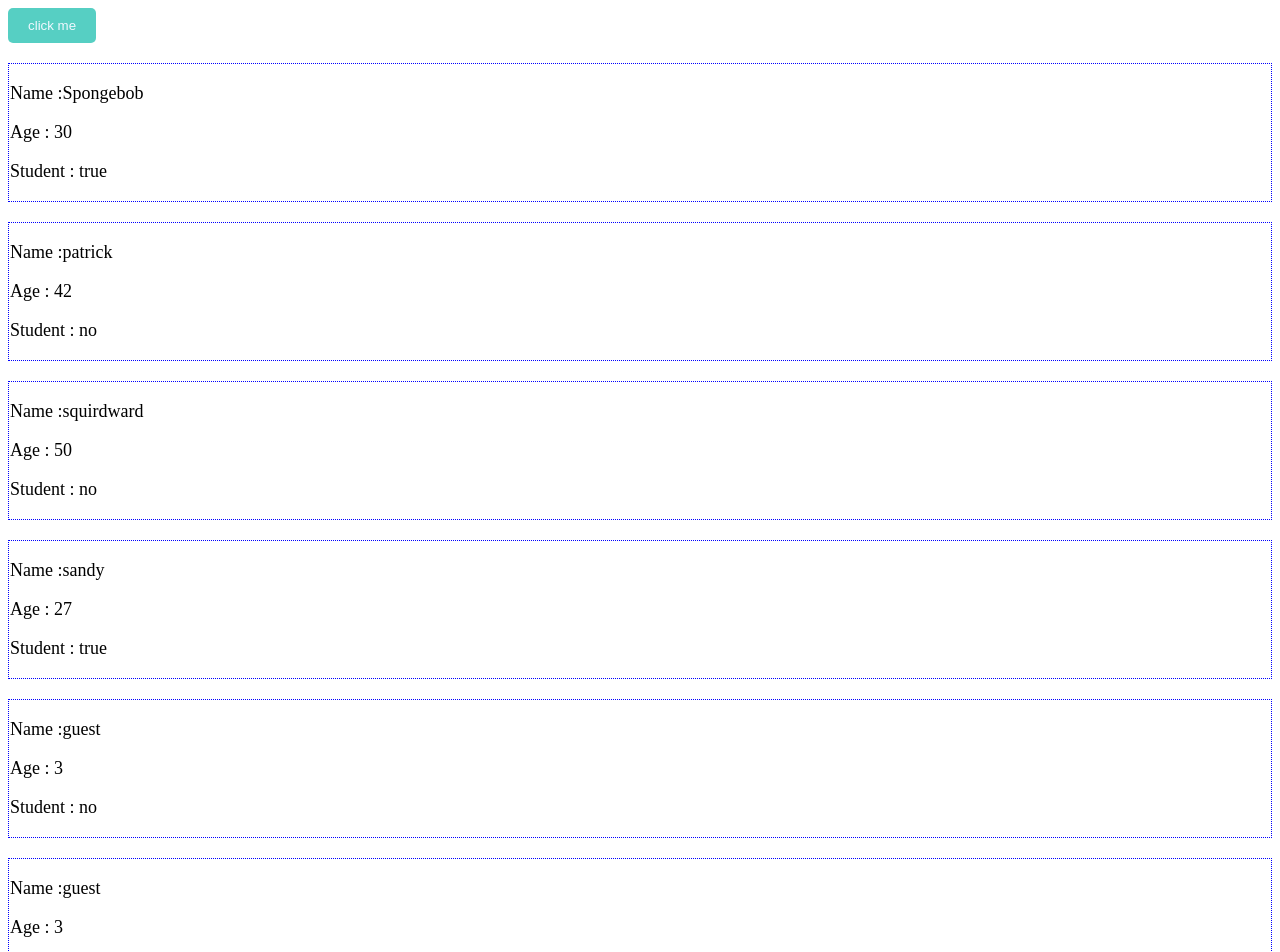
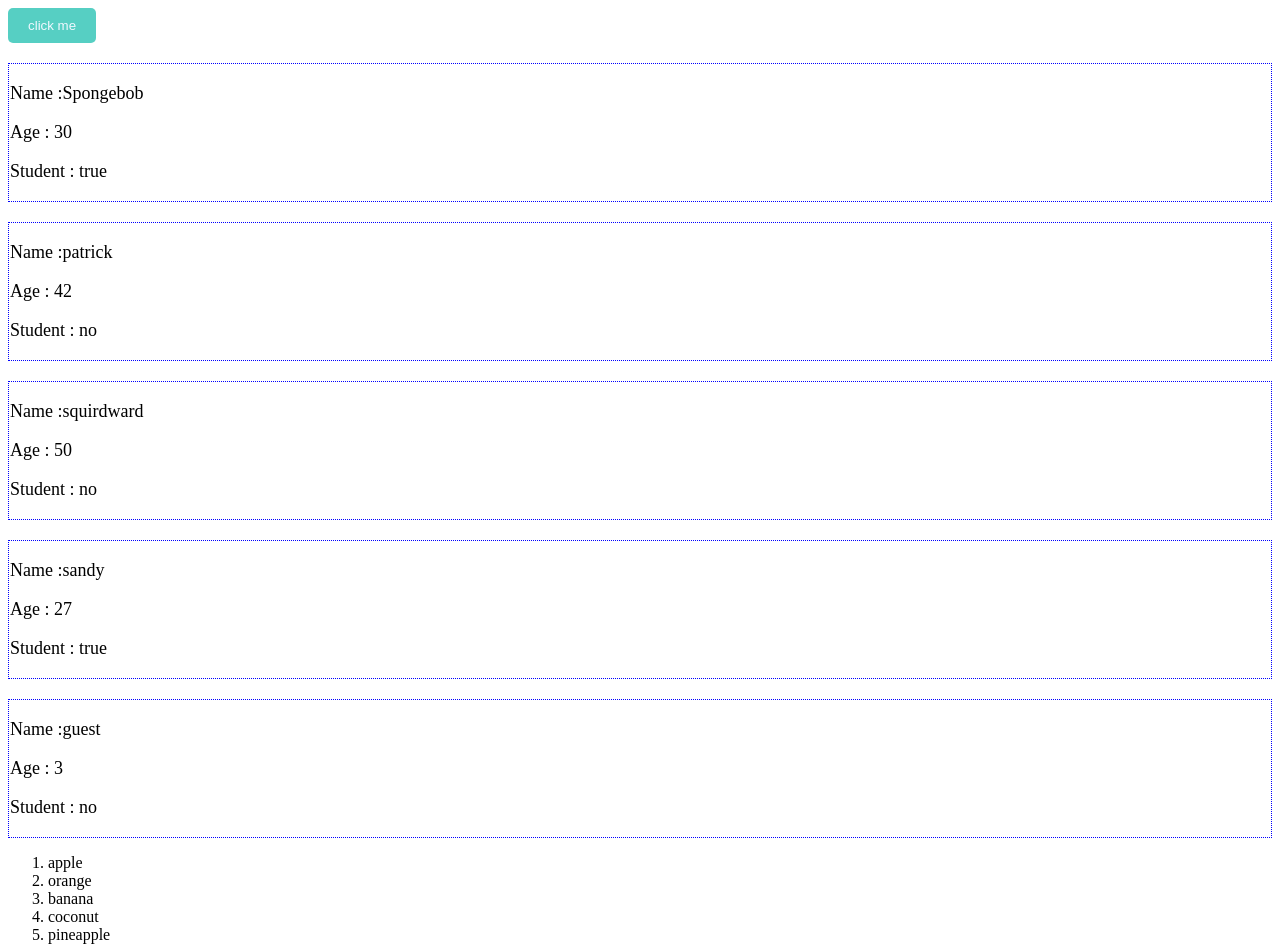
Before and after one commit to githoboman/2projy, a React (Vite) app: page / in a window 1280 px wide. Shown: the top 952 px of the page. Built offline with nearby package versions, Linux system fonts and the light colour scheme.

Commit message:
cooomitig

```diff
--- a/src/App.jsx
+++ b/src/App.jsx
@@ -3,6 +3,7 @@
 import Button from "./components/Button.jsx"
 import Student from "./components/Student.jsx"
 import UserGreeting from './components/UserGreeting.jsx';
+import List from './List.jsx'
 
 function App() {
 
@@ -15,7 +16,7 @@ function App() {
       <Student  name = 'squirdward' age = {50}  Student = "no"></Student>
       <Student name = 'sandy' age = {27 } Student = "true"></Student>
       <Student/>
-      <Student/>
+      <List/>
       <Card></Card>
       <UserGreeting isLoggedIn = {true}  username = "BroCode" />
     </>
--- /dev/null
+++ b/src/List.jsx
@@ -0,0 +1,23 @@
+/* eslint-disable react/jsx-key */
+
+function List() {
+
+    const fruits = [{ id:1, name :"apple", calories:95},
+        {id:2, name :"orange",calories:45},
+        { id:3,name:"banana",calories:105},
+        { id:4,name:"coconut",calories:159},
+        {id:5, name:"pineapple",calories:37}];
+
+
+    const ListItems = fruits.map(fruits => <li>{fruits.name}</li>)
+
+   /*  return(fruits); */
+   return(<ol>{ListItems}</ol>)
+}
+export default List
+
+
+
+/*we need to return our array of fruits
+we wANT TO CONVETRT OUR ARRAY OF STRINGS INTO AN ARRAY OF LIST ITEMS
+*/
```
